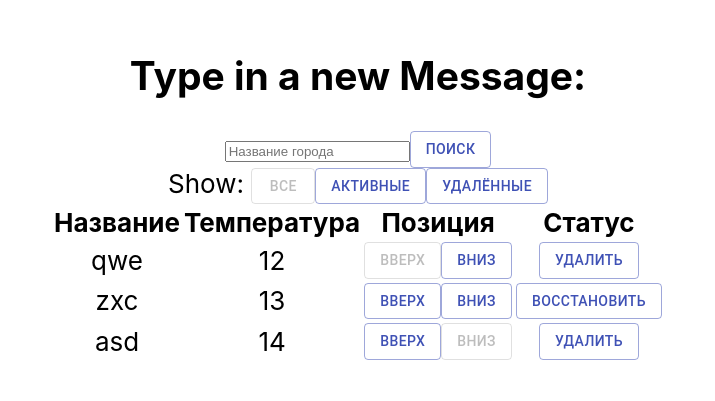
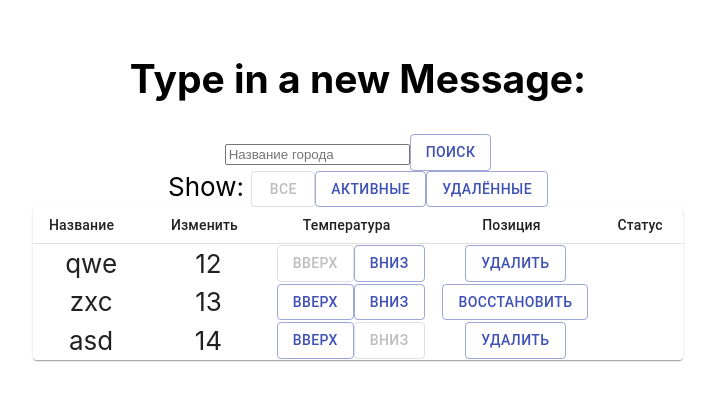
Before and after one commit to Fiarcherry/weather-widget-app, a React (Create React App) app: page /deleted in a window 1280 px wide. Shown: the part 209-610 px from the top of the page, without its empty margins (282-997 px from the left). Built offline with nearby package versions, Linux system fonts and the light colour scheme.

Commit message:
Change to material ui

```diff
--- a/src/components/WeatherTable.js
+++ b/src/components/WeatherTable.js
@@ -1,30 +1,53 @@
 import { connect } from 'react-redux'
 import { getRowsByTab } from '../redux/selectors'
 import WeatherRow from './WeatherRow'
+
+import { makeStyles } from '@material-ui/core/styles'
+import Table from '@material-ui/core/Table'
+import TableBody from '@material-ui/core/TableBody'
+import TableCell from '@material-ui/core/TableCell'
+import TableContainer from '@material-ui/core/TableContainer'
+import TableHead from '@material-ui/core/TableHead'
+import TableRow from '@material-ui/core/TableRow'
+import Paper from '@material-ui/core/Paper'
+
+const useStyles = makeStyles({
+  table: {
+    minWidth: 650,
+  },
+})
 
 const mapStateToProps = (state) => {
   const rows = getRowsByTab(state)
   return { rows }
 }
 
-const WeatherTable = ({ rows }) => (
-  <table>
-    <thead>
-      <tr>
-        <th>Название</th>
-        <th>Температура</th>
-        <th>Позиция</th>
-        <th>Статус</th>
-      </tr>
-    </thead>
-    <tbody>
-      {rows && rows.length
-        ? rows.map((row, index) => {
-            return <WeatherRow key={row.id} index={index} row={row} />
-          })
-        : ''}
-    </tbody>
-  </table>
-)
+const WeatherTable = ({ rows }) => {
+  const classes = useStyles()
 
+  return (
+    <div>
+      <TableContainer component={Paper}>
+        <Table className={classes.table} size="small" aria-label="Погода">
+          <TableHead>
+            <TableRow>
+              <TableCell>Название</TableCell>
+              <TableCell align="center">Изменить</TableCell>
+              <TableCell align="center">Температура</TableCell>
+              <TableCell align="center">Позиция</TableCell>
+              <TableCell align="center">Статус</TableCell>
+            </TableRow>
+          </TableHead>
+          <TableBody>
+            {rows && rows.length
+              ? rows.map((row, index) => (
+                  <WeatherRow key={row.id} index={index} row={row} />
+                ))
+              : ''}
+          </TableBody>
+        </Table>
+      </TableContainer>
+    </div>
+  )
+}
 export default connect(mapStateToProps)(WeatherTable)
```
